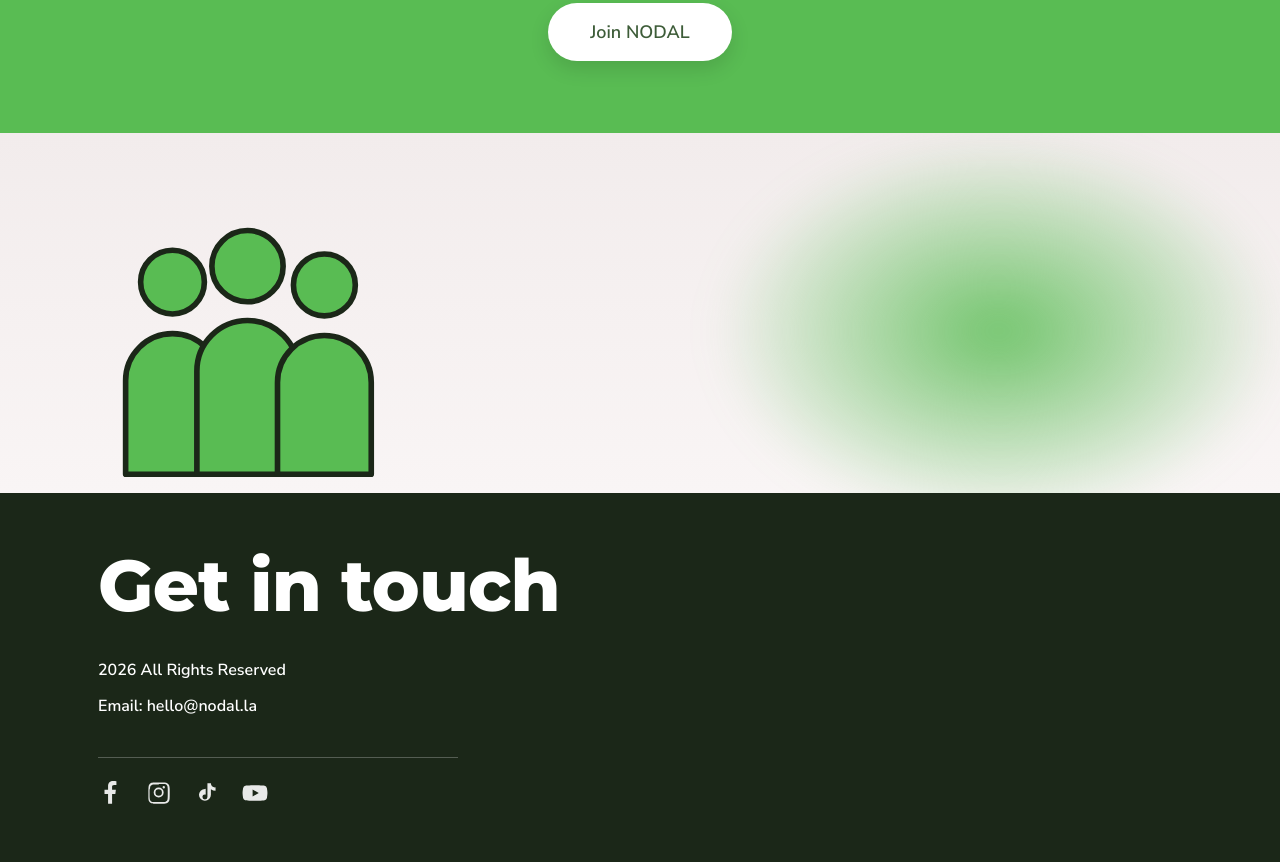
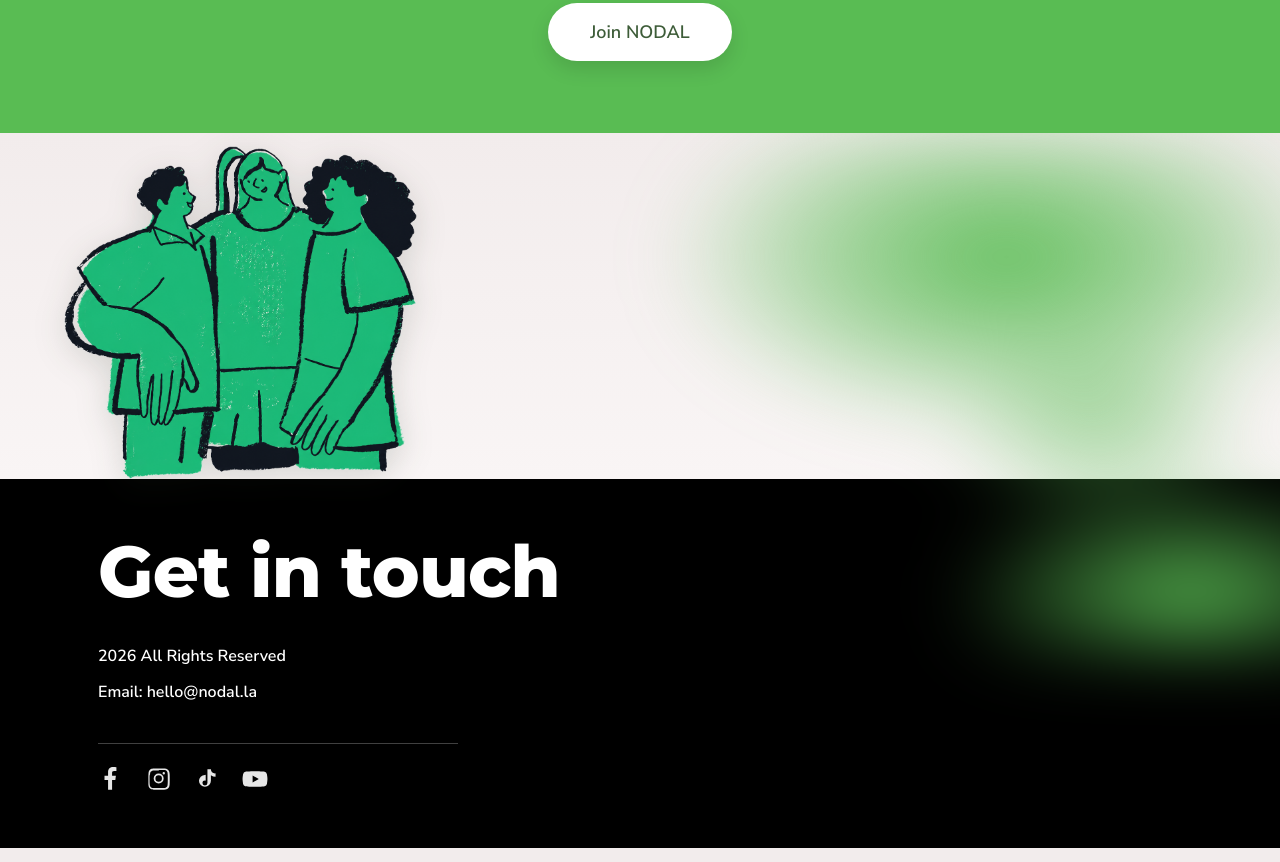
Before and after one commit to joaolucasoliv/main-nodal-v2, a plain HTML site: page index.html in a window 1280 px wide. Shown: the part 6939-7801 px from the top of the page. Drawn offline with nearby package versions, Linux system fonts and the light colour scheme.

Commit message:
new functionalities

```diff
--- a/index.html
+++ b/index.html
@@ -300,22 +300,14 @@
 
   <!-- ======================= GET IN TOUCH FOOTER ======================= -->
   <footer class="footer" id="contact">
-    <div class="footer-top">
-      <svg class="footer-illu" viewBox="0 0 380 320" aria-hidden="true">
-        <g fill="#59bc53" stroke="#1b2718" stroke-width="6" stroke-linejoin="round">
-          <circle cx="120" cy="95" r="34"/><path d="M70 300 V200 a50 50 0 0 1 100 0 V300 Z"/>
-          <circle cx="200" cy="78" r="38"/><path d="M146 300 V190 a54 54 0 0 1 108 0 V300 Z"/>
-          <circle cx="282" cy="98" r="33"/><path d="M232 300 V202 a50 50 0 0 1 100 0 V300 Z"/>
-        </g>
-      </svg>
-      <div class="footer-blob" aria-hidden="true"></div>
-    </div>
+    <div class="footer-blob" aria-hidden="true"></div>
+    <div class="footer-top"></div>
 
     <div class="footer-bottom">
       <div class="wrap">
         <h2>Get in touch</h2>
         <p class="footer-rights">2026 All Rights Reserved</p>
-        <p class="footer-email">Email: hello@nodal.la</p>
+        <a class="footer-email" href="mailto:hello@nodal.la">Email: hello@nodal.la</a>
         <div class="footer-divider"></div>
         <div class="socials" aria-label="Social links">
           <a href="#" aria-label="Facebook"><svg viewBox="0 0 24 24"><path d="M13 22v-9h3l.5-4H13V6.5c0-1.1.3-1.9 1.9-1.9H17V1.1C16.6 1 15.4.9 14 .9 11.2.9 9.3 2.6 9.3 5.7V9H6v4h3.3v9H13z"/></svg></a>
@@ -325,6 +317,9 @@
         </div>
       </div>
     </div>
+
+    <img class="footer-illu" src="assets/nodal-community.png"
+         alt="Three members of the NODAL community standing together" />
   </footer>
 
   <script src="script.js"></script>
--- a/styles.css
+++ b/styles.css
@@ -25,7 +25,7 @@
   --muted:       #6e7a69;    /* secondary text / captions           */
   --concrete:    #8b9587;    /* faint labels                        */
   --hairline:    rgba(61,92,56,.16);
-  --black:       #1b2718;    /* very dark green (footer)            */
+  --black:       #000000;    /* footer bottom band — true black     */
 
   /* --- type (NODAL brand fonts) --- */
   --font-display: 'Montserrat', system-ui, -apple-system, sans-serif;
@@ -355,20 +355,84 @@ h1, h2, h3 {
 .cta-band .btn-primary:hover { background: var(--green-deep); color: #fff; }
 
 /* ============================ FOOTER ============================ */
-.footer { background: var(--black); }
-.footer-top { position: relative; background: linear-gradient(180deg, var(--beige) 0%, var(--plaster-2) 100%); min-height: 360px; overflow: hidden; }
-.footer-illu { position: absolute; left: clamp(20px,5vw,60px); bottom: 0; height: 300px; width: auto; }
-.footer-blob { position: absolute; right: -6%; top: -30%; width: 70%; height: 170%;
-  background: radial-gradient(45% 45% at 60% 50%, rgba(89,188,83,.85), rgba(89,188,83,0) 70%); filter: blur(20px); }
-.footer-bottom { background: var(--black); color: #fff; padding: clamp(40px,6vh,70px) 0 50px; position: relative; }
+.footer {
+  position: relative; overflow: hidden; background: var(--black);
+  --ft-h:   clamp(280px, 27vw, 400px);   /* height of the light panel  */
+  --illu-h: clamp(260px, 26vw, 380px);   /* rendered illustration size */
+}
+/* light upper panel */
+.footer-top {
+  position: relative; z-index: 1; height: var(--ft-h);
+  background: linear-gradient(180deg, var(--beige) 0%, var(--plaster-2) 100%);
+}
+/* organic green glow — large cloud in the upper-right that bleeds down the right
+   side and across the seam onto the black band (matches reference) */
+.footer-blob {
+  position: absolute; z-index: 2; pointer-events: none;
+  top: 0; right: -6%; width: 72%;
+  height: calc(var(--ft-h) + 170px);   /* panel + bleed into the dark band */
+  background:
+    radial-gradient(52% 48% at 62% 24%, rgba(89,188,83,.95) 0%, rgba(89,188,83,.5) 38%, rgba(89,188,83,0) 72%),
+    radial-gradient(38% 32% at 82% 90%, rgba(89,188,83,.95) 0%, rgba(89,188,83,0) 70%),
+    radial-gradient(24% 26% at 72% 56%, rgba(89,188,83,.55) 0%, rgba(89,188,83,0) 72%);
+  filter: blur(34px);
+}
+/* community illustration — transparent PNG, sits inside the light panel,
+   feet resting on the seam (it does NOT cross in front of the black band) */
+.footer-illu {
+  position: absolute; z-index: 4; left: clamp(14px, 5vw, 64px);
+  top: calc(var(--ft-h) - var(--illu-h));
+  height: var(--illu-h); width: auto; pointer-events: none;
+  filter: drop-shadow(0 8px 16px rgba(37,52,31,.16));
+}
+/* no z-index here: keeps the black background BELOW the glow (green shows on black)
+   while .wrap is lifted above it */
+.footer-bottom { position: relative; background: var(--black); color: #fff; padding: clamp(40px,6vh,70px) 0 50px; }
+.footer-bottom .wrap { position: relative; z-index: 3; }
 .footer-bottom h2 { font-size: clamp(40px,6vw,72px); font-weight: 800; letter-spacing: -.01em; }
 .footer-rights { margin-top: 30px; font-weight: 600; }
-.footer-email { margin-top: 14px; font-weight: 600; }
+.footer-email {
+  display: inline-block; margin-top: 14px; font-weight: 600; color: #fff;
+  text-decoration: none; transition: color .2s ease;
+}
+.footer-email:hover { color: var(--green-pastel); }
 .footer-divider { height: 1px; background: rgba(255,255,255,.25); margin: 40px 0 22px; max-width: 360px; }
 .socials { display: flex; gap: 22px; }
 .socials a { color: #fff; opacity: .9; transition: opacity .2s ease, transform .2s ease; }
 .socials a:hover { opacity: 1; transform: translateY(-2px); }
 .socials svg { width: 26px; height: 26px; fill: currentColor; }
+
+/* ============================ POLISH ============================ */
+/* sticky navbar shouldn't hide section headings when jumping via in-page nav */
+:where(section, footer)[id] { scroll-margin-top: 104px; }
+
+/* keyboard focus — visible green ring, never shown on mouse click */
+a:focus-visible, button:focus-visible, .btn:focus-visible {
+  outline: 2px solid var(--green-bright); outline-offset: 3px; border-radius: 4px;
+}
+.btn:focus-visible { outline-offset: 4px; }
+
+/* lift static cards on hover for tactile depth (rows/match cards already animate) */
+.card-glass, .stat, .plan { transition: transform .28s cubic-bezier(.2,.8,.2,1), box-shadow .28s ease, background-color .28s ease, border-color .28s ease; }
+.card-glass:hover { transform: translateY(-4px); background: rgba(255,255,255,.09); border-color: rgba(255,255,255,.2); }
+.stat:hover { transform: translateY(-5px); box-shadow: 0 18px 40px rgba(61,92,56,.16); }
+.plan:not(.plan-pro):hover { transform: translateY(-5px); background: rgba(255,255,255,.1); }
+.plan-pro:hover { transform: translateY(-5px); box-shadow: 0 22px 48px rgba(0,0,0,.2); }
+
+/* depth on primary buttons + sharper match-card press */
+.btn-primary:hover { box-shadow: 0 12px 26px rgba(89,188,83,.32); }
+.match-card:hover { transform: translateY(-4px); box-shadow: 0 22px 48px rgba(61,92,56,.22); }
+
+/* partner logos warm up on hover */
+.logos span { transition: color .25s ease; cursor: default; }
+.logos span:hover { color: var(--green-bright); }
+
+/* interactive tags */
+.tags span { transition: background-color .2s ease, color .2s ease; }
+
+@media (prefers-reduced-motion: reduce) {
+  .card-glass, .stat, .plan, .match-card, .leader-card, .btn, .socials a { transition: none; }
+}
 
 /* ============================ RESPONSIVE ============================ */
 @media (max-width: 980px) {
@@ -397,6 +461,7 @@ h1, h2, h3 {
   .brand-wordmark { height: 32px; }
   .brand-mark { width: 70px; height: 74px; }
   .hero-cta { flex-direction: column; align-items: flex-start; }
+  .footer { --ft-h: 240px; --illu-h: 215px; }
 }
 @media (prefers-reduced-motion: reduce) {
   * { animation: none !important; scroll-behavior: auto; }
```
Also changed, not shown: assets/nodal-community.png (added).
